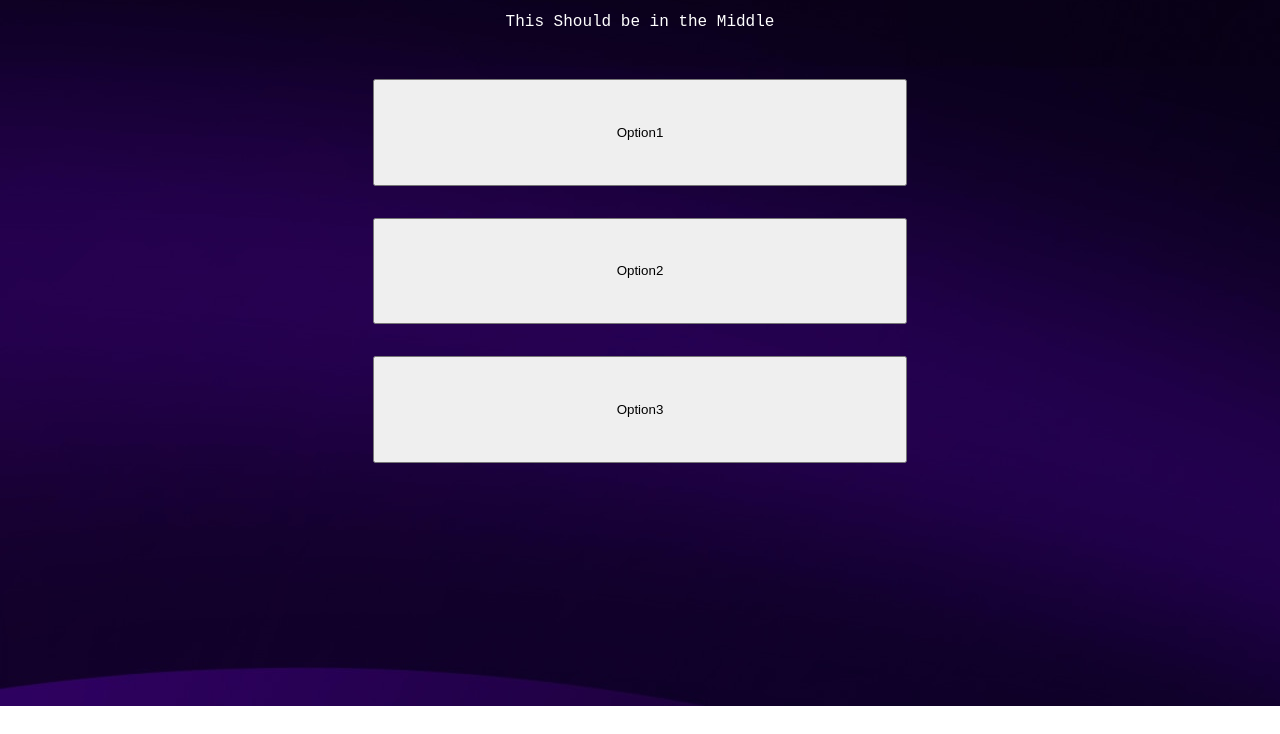
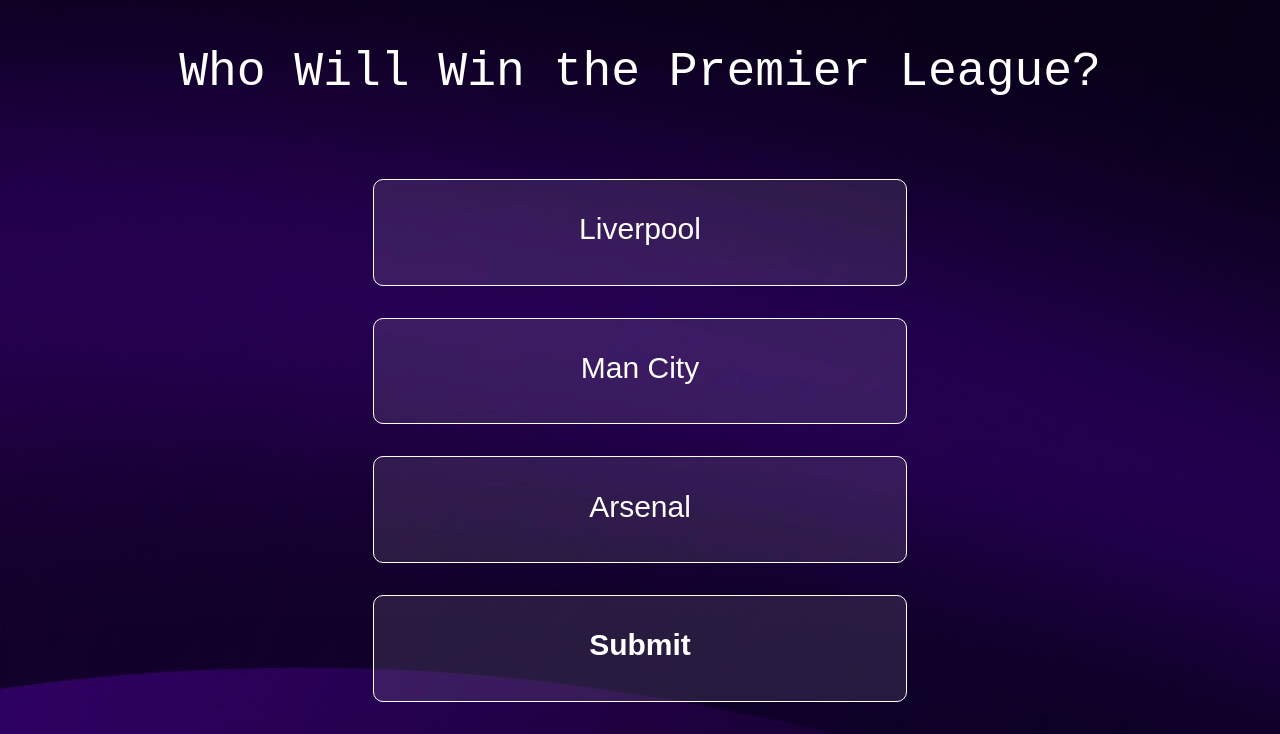
Before and after one commit to danielmakin/DizplaiTechTest, a plain HTML site: page poll.html in a window 1280 px wide. Shown: the part 94-828 px from the top of the page. Before the commit the page ends 800 px from the top, so only its background shows below. Drawn offline with Linux system fonts and the light colour scheme.

Commit message:
Made it Possible to Select a Button, Need to be able to press Submit at the same time

```diff
--- a/poll.html
+++ b/poll.html
@@ -12,9 +12,25 @@
             margin: 2em;
         }
 
-        .button {
+        button {
             height: 8em;
             width: 40em;
+            transition: opacity 0.3s ease;
+            border-radius: 10px;
+            background-color: rgba(255, 255, 255, 0.1);
+            border: 1px solid white;
+            color: #fff;
+            cursor: pointer;
+            line-height: 50px;
+        }
+
+        button:hover {
+            opacity: 0.6;
+        }
+
+        button:active, button:focus {
+            background-color: rgba(255, 255, 255, 1);
+            border: 3px solid purple;
         }
 
         .centered {
@@ -24,13 +40,24 @@
         }
 
         .centered-text {
+            font-size: 3em;
             font-family:'Courier New', Courier, monospace;
             display: flex;
             justify-content: center;
             align-items: center;
-            height: 100%;
-            color: #fff; /* Set font color to white */
-}
+            text-align: center;
+            color: #fff;
+        }
+
+        .button-text {
+            font-size: 30px;
+            display: inline-block;
+        }
+
+        .submit-text {
+            font-size: 30px;
+            font-weight: bold;
+        }
     </style>
 </head>
 <body background="InitialMaterial/assets/background.jpg">
@@ -38,16 +65,19 @@
         max-width="20%", style="display: block; margin: 0 auto;">
     <div>
         <div class="centered-text">
-            <p>This Should be in the Middle</p>
+            <p>Who Will Win the Premier League?</p>
         </div>
         <div class="centred-button">
-            <button class="button">Option1</button>
+            <button class="button"><span class="button-text">Liverpool</span></button>
         </div>
         <div class="centred-button">
-            <button class="button">Option2</button>
+            <button class="button"><span class="button-text">Man City</span></button>
         </div>
         <div class="centred-button">
-            <button class="button">Option3</button>
+            <button class="button"><span class="button-text">Arsenal</span></button>
+        </div>
+        <div class="centred-button">
+            <button class="button"><span class="submit-text">Submit</span></button>
         </div>
     </div>
 </body>
```
